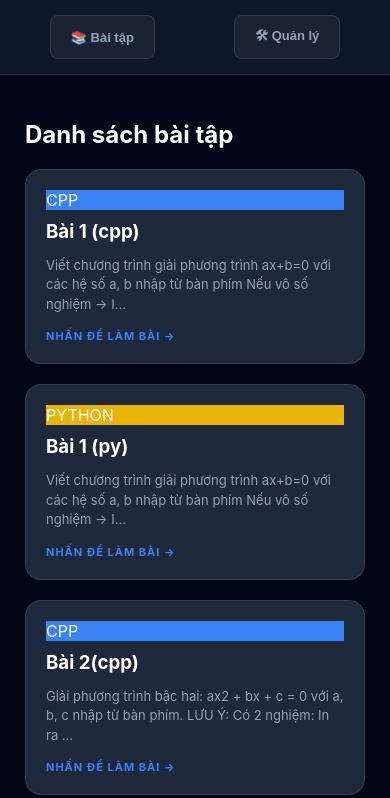
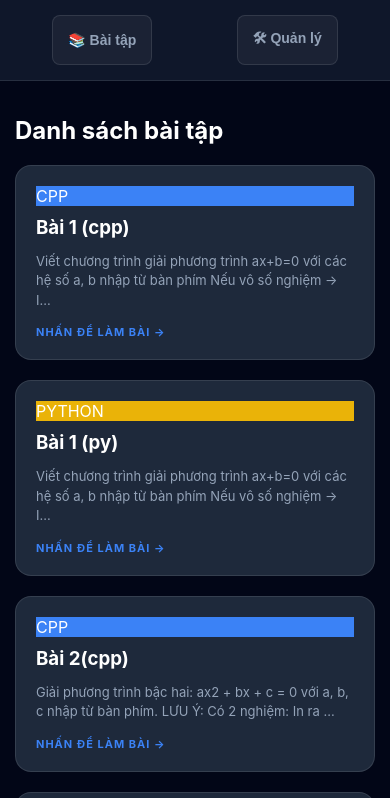
Before and after one commit to carpupvn/NPOJ, a plain HTML site: page index.html in a window 390 px wide. Both pictures are taken after a click on the button "BẮT ĐẦU (USER)". Shown: the top 798 px of the page. Drawn offline with nearby package versions, Linux system fonts and the light colour scheme.

Commit message:
Update style.css

```diff
--- a/style.css
+++ b/style.css
@@ -145,3 +145,30 @@ button { cursor: pointer; border: none; font-weight: 700; border-radius: 8px; pa
     h1 { font-size: 2.5rem !important; }
     .card { padding: 20px !important; }
 }
+/* Bổ sung để fix tràn trang trên Mobile */
+@media (max-width: 768px) {
+    body {
+        overflow-y: auto; /* Cho phép cuộn trang tổng thể trên mobile */
+        height: auto;
+    }
+
+    .main-body {
+        padding: 15px;
+        overflow-y: visible; /* Để container bên ngoài lo việc cuộn */
+    }
+
+    .ide-right {
+        grid-template-rows: 400px 300px; /* Cố định chiều cao editor và terminal trên mobile */
+    }
+
+    /* Fix các button bị quá nhỏ khó bấm */
+    button {
+        padding: 12px 15px;
+        font-size: 14px;
+    }
+}
+
+/* Fix lỗi lệch cho các view khác */
+.view.active {
+    display: block; /* Hoặc flex tùy vào id, nhưng quan trọng là reset transform nếu cần */
+}
```
